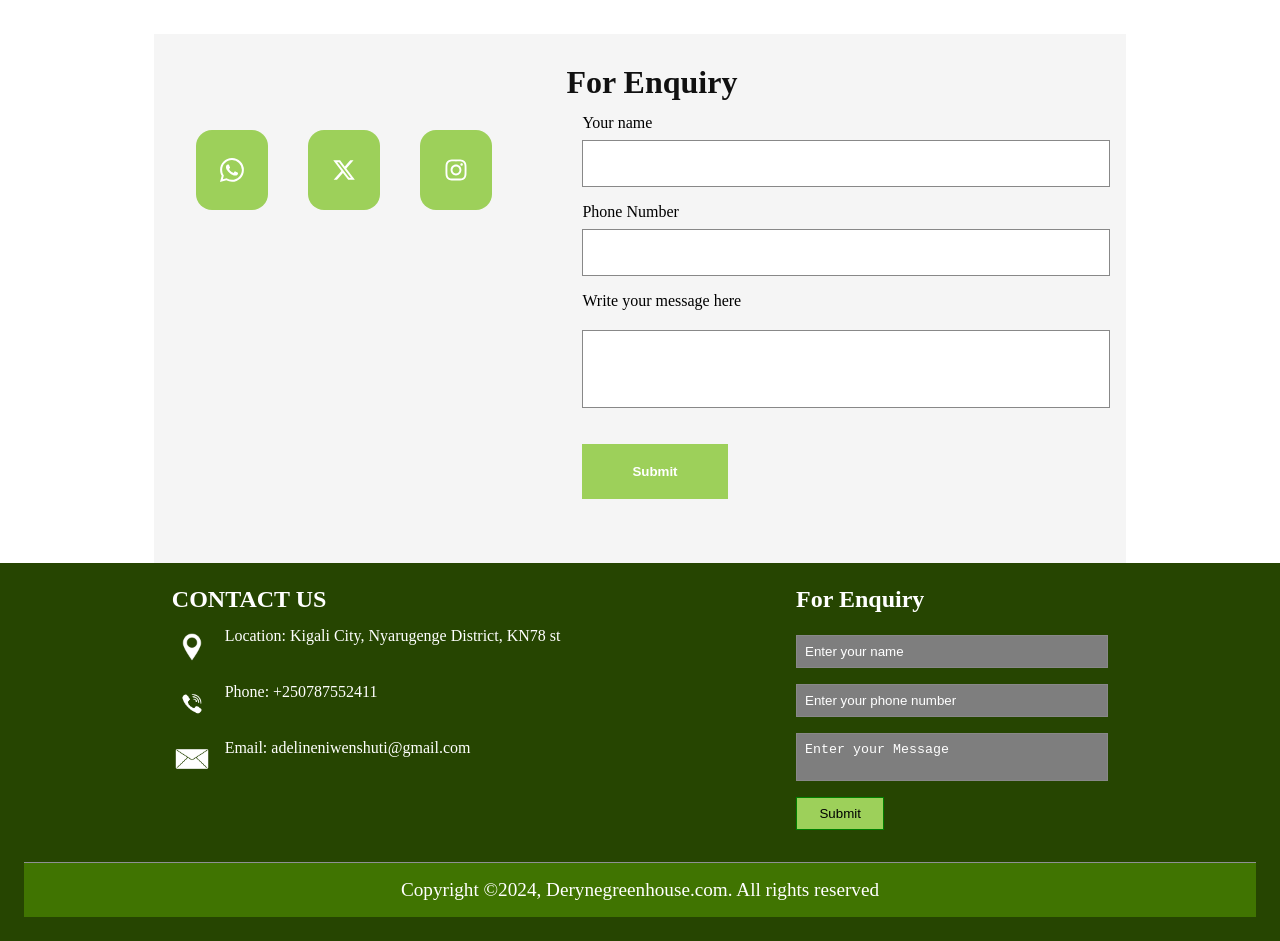
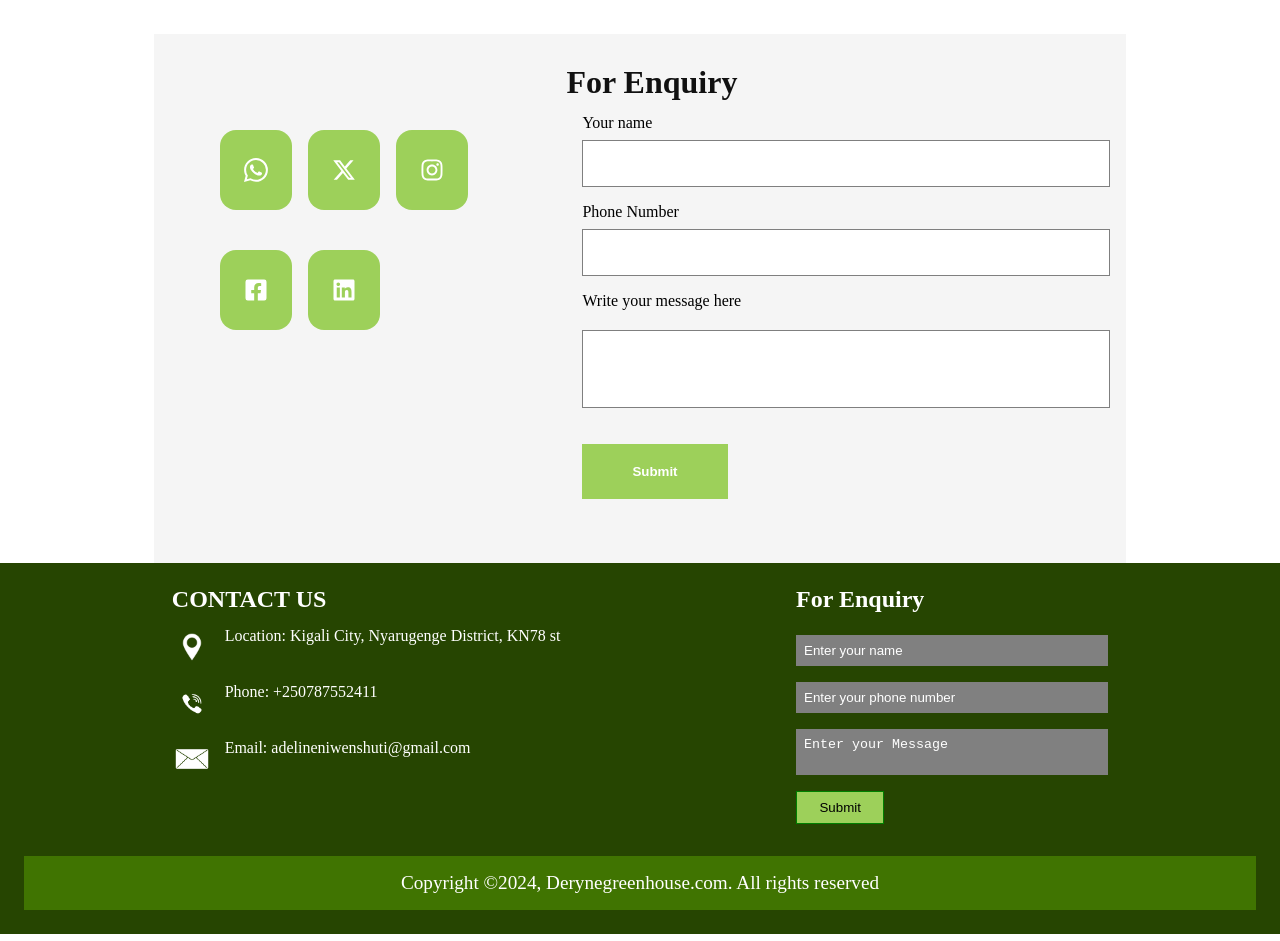
Before and after one commit to Muraina020/edu-web, a Next.js app: page /contact in a window 1280 px wide. Shown: the part 360-1301 px from the top of the page. Built offline with nearby package versions, Linux system fonts and the light colour scheme.

Commit message:
greenhouse

```diff
--- a/app/components/footer/footer.module.css
+++ b/app/components/footer/footer.module.css
@@ -51,9 +51,7 @@
     flex-direction: column;
     gap: 1rem;
 }
-.contactForm input{
-    background: rgba(0, 0, 0, 0.19);
-}
+
 .contactRight h2{
     color: white;
     font-size: 1.5rem;
@@ -65,7 +63,7 @@
     text-align: center;
     padding: 1rem;
     display: block;
-    border-top: 1px solid var(--color-gray-300);
+    /* border-top: 1px solid var(--color-gray-300); */
     margin-top: 2rem;
     width: 100%;
     font-size: 1.2rem;
--- a/app/components/projectPage/projectPage.module.css
+++ b/app/components/projectPage/projectPage.module.css
@@ -83,7 +83,7 @@
     .productText{
         text-align:center;
         line-height:20px;
-        color:#8b8b8b;
+        color: white;
         width:300px;
 
     }
--- a/app/components/sliderPage/sliderPage.module.css
+++ b/app/components/sliderPage/sliderPage.module.css
@@ -50,7 +50,8 @@
         left: 80px;
         max-width: 230px;
         text-align: center;
-       background: rgba(0, 0, 0, 0.7);
+       /* background: rgba(0, 0, 0, 0.7); */
+       background: #264501;
        padding: 5px;
     }
     .headerText h1{
--- a/app/contact/Social.jsx
+++ b/app/contact/Social.jsx
@@ -2,12 +2,15 @@ import React from 'react'
 import { BsWhatsapp } from 'react-icons/bs'
 import { FaInstagram } from "react-icons/fa";
 import { FaXTwitter } from "react-icons/fa6";
+import { FaFacebookSquare } from "react-icons/fa";
+import { FaLinkedin } from "react-icons/fa";
 import styles from "./contact.module.css"
 
 
 const Social = () => {
   return (
     <div className={styles.contactWrapper}>
+      <div className={styles.social1}>
        <a href="https://wa.me/+250787552411" className={styles.contactOption} target='_blank' rel='noopener noreferrer'>
       <BsWhatsapp  className={styles.contactIcon}/>
     </a>
@@ -18,6 +21,15 @@ const Social = () => {
       < FaInstagram  className={styles.contactIcon}/>
     </a>
     </div>
+    <div className={styles.social1}>
+    <a href="https://www.facebook.com/profile.php?id=61565251337323" className={styles.contactOption} target='_blank' rel='noopener noreferrer'>
+      <FaFacebookSquare className={styles.contactIcon}/>
+    </a>
+    <a href="https://www.linkedin.com/deryne-greenhouse" className={styles.contactOption} target='_blank' rel='noopener noreferrer'>
+      < FaLinkedin  className={styles.contactIcon}/>
+    </a>
+    </div>
+    </div>
   )
 }
 
--- a/app/contact/contact.module.css
+++ b/app/contact/contact.module.css
@@ -6,12 +6,17 @@
 }
 .contactWrapper{
     display: flex;
+    flex-direction: column;
     margin-inline: auto;
     width: fit-content;
     gap: 2.5rem;
     opacity: 0;
     margin-top: 4rem;
     animation: identifier 1s ease-in forwards;
+}
+.social1{
+    display: flex;
+    gap: 1rem;
 }
 @keyframes identifier{
     to{
@@ -55,6 +60,7 @@
     width: 100%;
     background-color: white;
     font-weight: 600;
+    border: 1px solid  rgba(0, 0, 0, 0.5);;
     padding: 15px;
     color: rgba(0, 0, 0, 0.5);
   }
@@ -62,6 +68,7 @@
   .contactRight textarea {
     margin-top: 20px;
     background-color: white;
+    border: 1px solid  rgba(0, 0, 0, 0.5);;
     color: black;
   }
 
--- a/app/globals.css
+++ b/app/globals.css
@@ -205,10 +205,9 @@ main.dark .swiper-pagination-bullet.swiper-pagination-bullet-active {
 input, textarea{
   width: 100%;
   display: block;
-  background: #7e7e7e;
+  background: gray;
   padding: 0.5rem;
   color: white;
-  border:#888888 solid 1px;
   outline: 0;
   margin-bottom: 1rem;
   margin-top: 0.5rem;
@@ -258,11 +257,12 @@ textarea::placeholder {
   .btn {
     display: inline-block;
     /* background: var(--color-gray-0); */
-    background-color: #8e9093;
+    background-color: gray;
     padding: 0.5rem 3.5rem;
     width: fit-content;
     cursor: pointer;
     transition: var(--transition);
     color: white;
+    border: none;
   }
 }
```
Also changed, not shown: app/components/missionPage/mission.module.css (+2 -6 lines).
